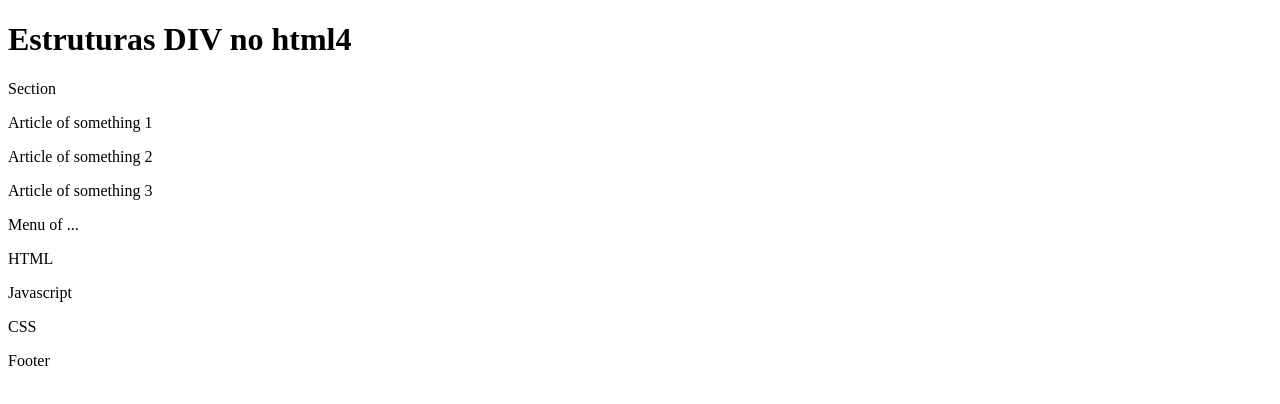
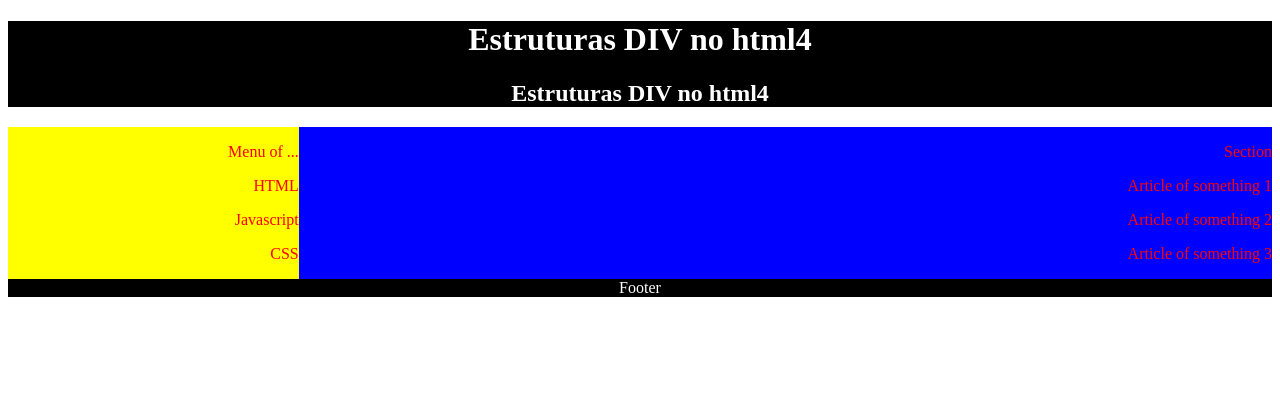
Before and after one commit to matheusalxds/html5-javascript-css3-udemy, a plain HTML site: page html4.html in a window 1280 px wide. Drawn offline with Linux system fonts and the light colour scheme.

Commit message:
Added css to style the html4 using divs and float for add the position of each element

```diff
--- /dev/null
+++ b/html4.css
@@ -0,0 +1,28 @@
+#header {
+  width: 100%;
+  color: white;
+  background: black;
+  text-align: center;
+}
+
+#nav {
+  float: left;
+  color: red;
+  background: yellow;
+  text-align: right;
+  width: 23%;
+}
+
+#section {
+  float: right;
+  color: red;
+  background: blue;
+  text-align: right;
+  width: 77%;
+}
+#footer {
+  width: 100%;
+  color: white;
+  background: black;
+  text-align: center;
+}
--- a/html4.html
+++ b/html4.html
@@ -3,11 +3,12 @@
   <head>
     <meta charset="utf-8">
     <title>HTML4 com divs</title>
-
+    <link href="html4.css" rel="stylesheet">
   </head>
   <body>
     <div id="header">
       <h1>Estruturas DIV no html4</h1>
+      <h2>Estruturas DIV no html4</h2>
     </div>
     <div id="section">
       <p>Section</p>
```
